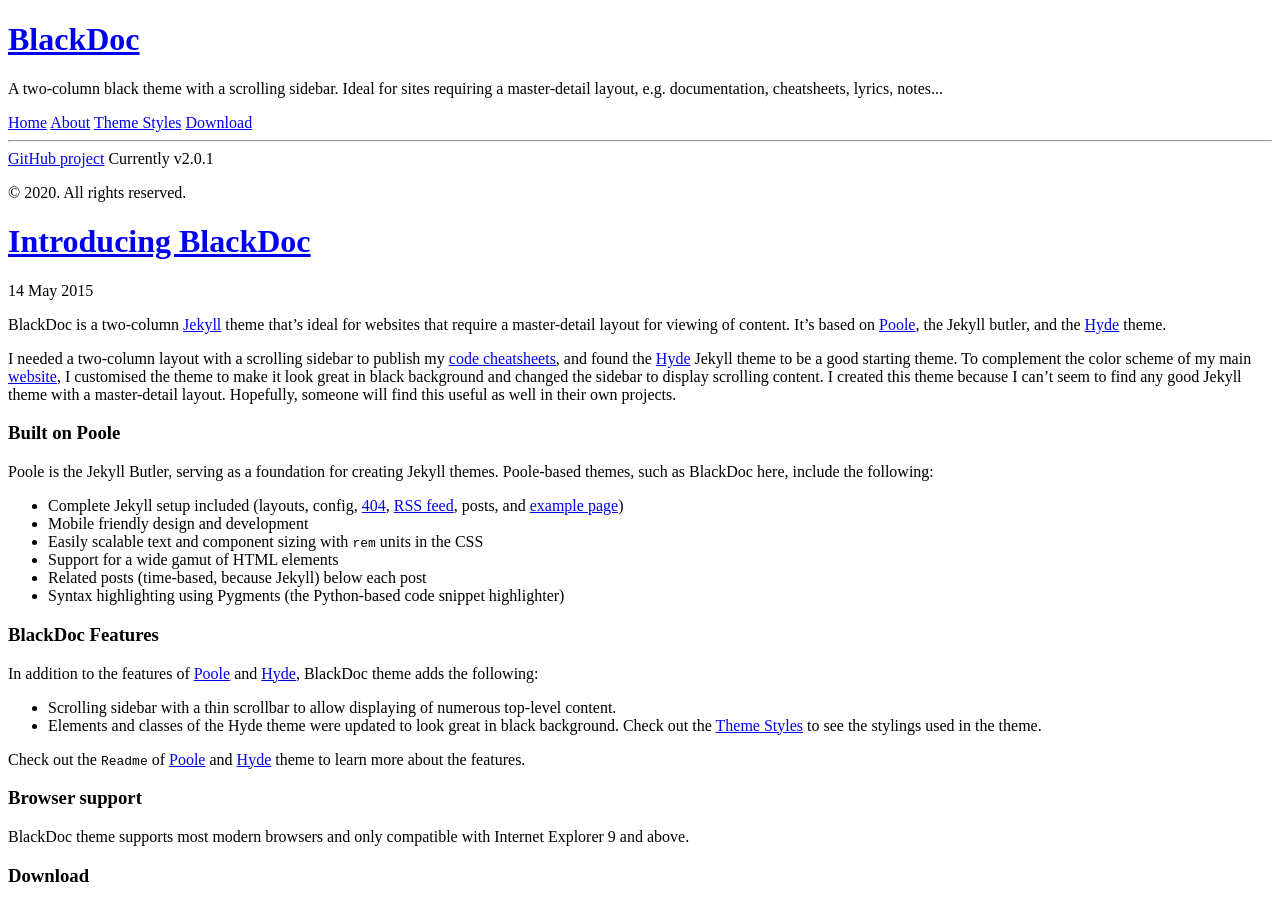
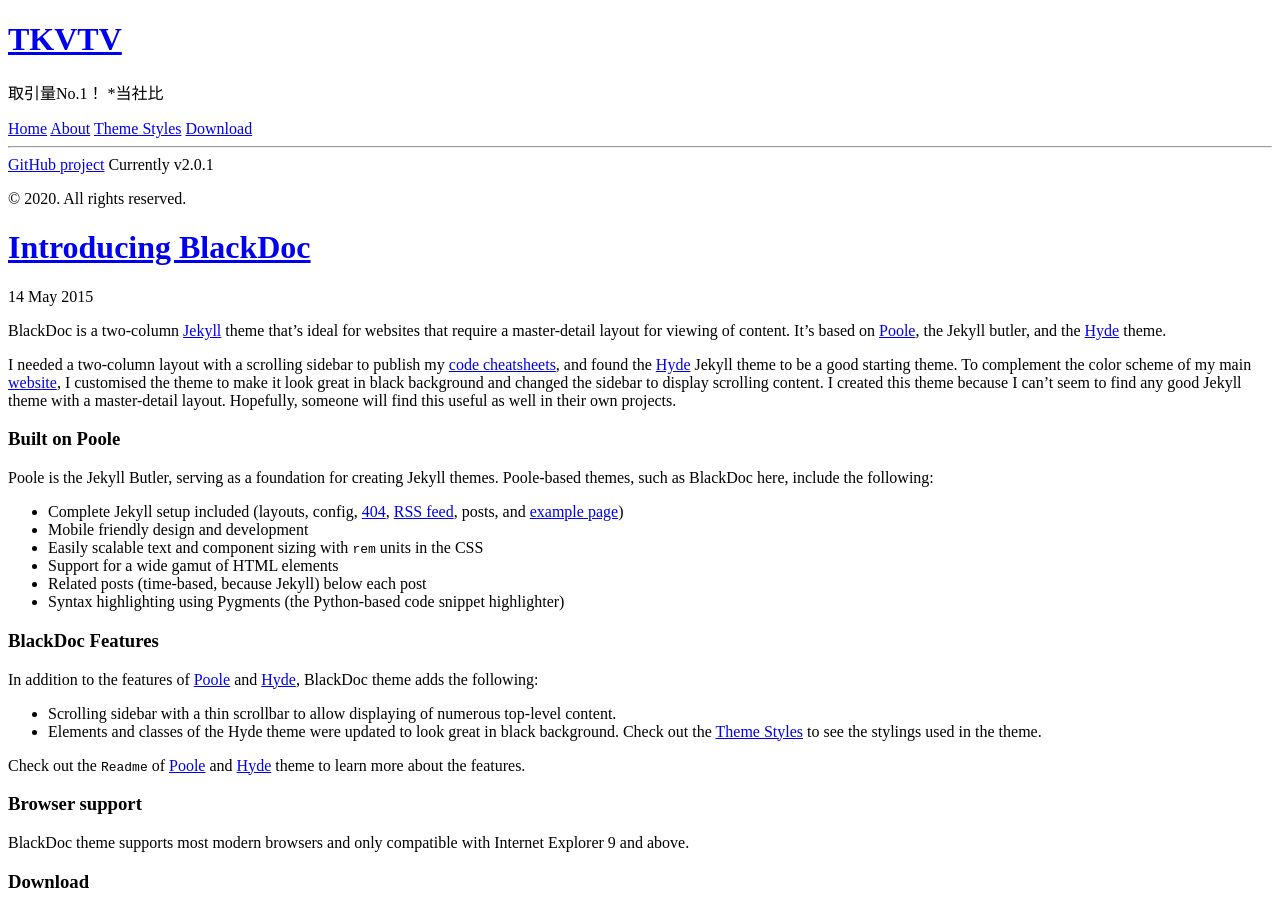
Before and after one commit to takagotch/page82, a Jekyll site: the page built from index.html, in a window 1280 px wide and 900 px high. Built offline with Jekyll 4.4.1, drawn with Linux system fonts in a browser that asks for light colours; the list of posts is cut into pages by our own code.

Commit message:
Update _config.yml

```diff
--- a/_config.yml
+++ b/_config.yml
@@ -3,17 +3,17 @@ markdown:         kramdown
 highlighter:      rouge
 
 # Setup
-title:            BlackDoc
-tagline:          Black Theme for Jekyll
-description:      "A two-column black theme with a scrolling sidebar. Ideal for sites requiring a master-detail layout, e.g. documentation, cheatsheets, lyrics, notes..."
-url:              https://github.com/karloespiritu/blackdoc
+title:            TKVTV
+tagline:          取引量No.1！ *当社比
+description:      "取引量No.1！ *当社比"
+url:              https://takagotch.github.io/page82/
 baseurl:          /
                   # the optional subpath of your site, e.g. "/my-jekyll-site/"
                   # This will apply to all pages in your Jekyll site.
 
 author:
   name:           Karlo Espiritu
-  url:            https://twitter.com/karloespiritu
+  url:            https://facebook.com/takagotch
 
 paginate:         5
 # paginate_path:    '/page:num'
@@ -28,4 +28,4 @@ plugins:
 version:            2.0.1
 
 github:
-  repo:             https://github.com/karloespiritu/blackdoc
+  repo:             https://github.com/takagotch/page82
```
